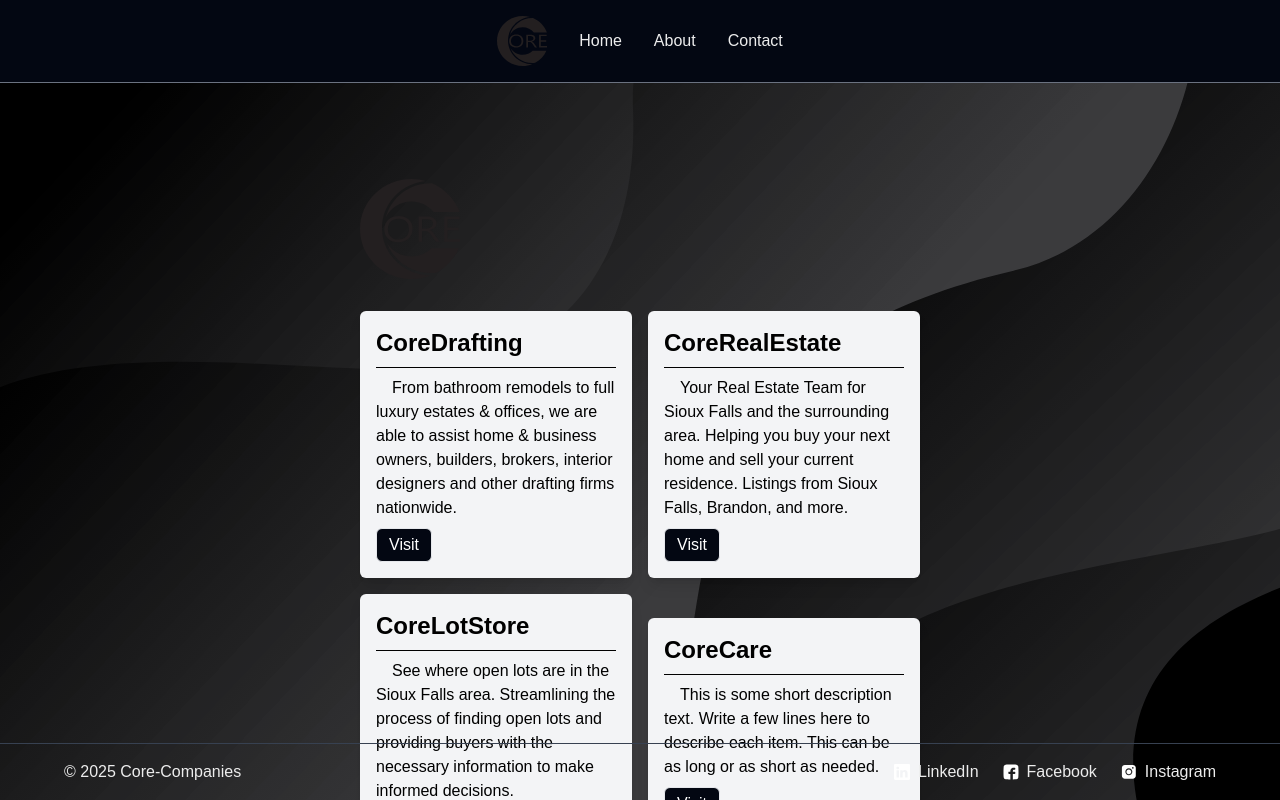
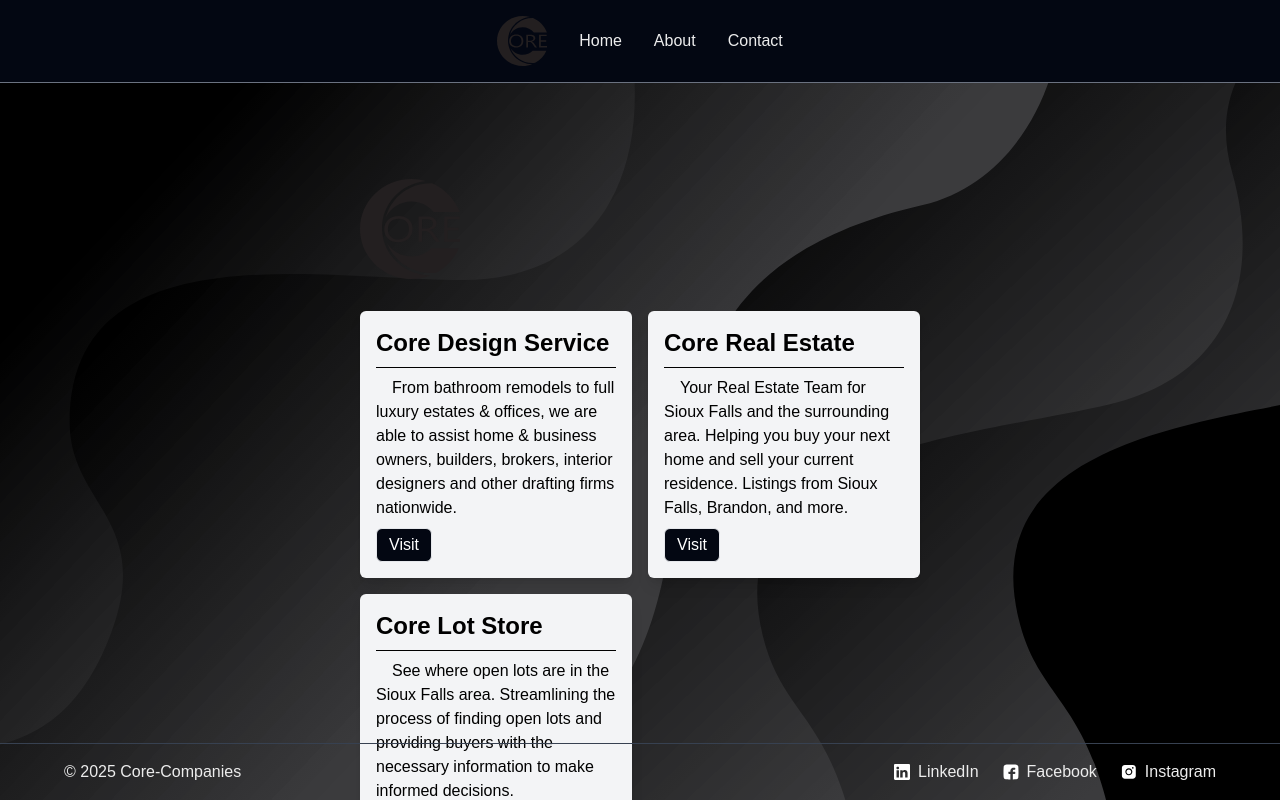
Before and after one commit to Etriz/CoreCompanies, a Next.js app: page / in a window 1280 px wide. Shown: the top 800 px of the page. Built offline with nearby package versions, Linux system fonts and the light colour scheme.

Commit message:
removed remmersion and core care, updated core drafting to core design service

```diff
--- a/app/page.js
+++ b/app/page.js
@@ -30,30 +30,30 @@ export default function Home() {
 				/>
 				<div className="grid grid-cols-1 md:grid-cols-2 gap-4 items-center">
 					<Card
-						title="CoreDrafting"
-						link="coredrafting.com"
+						title="Core Design Service"
+						link="coredesignservice.com"
 						description={draftingDescription()}
 					/>
 					<Card
-						title="CoreRealEstate"
+						title="Core Real Estate"
 						link="corerealestate.agency"
 						description={realEstateDescription()}
 					/>
 					<Card
-						title="CoreLotStore"
+						title="Core Lot Store"
 						link="corelotstore.com"
 						description={lotStoreDescription()}
 					/>
-					<Card
+					{/* <Card
 						title="CoreCare"
 						link="corecare.services"
 						description={coreCareDescription()}
-					/>
-					<Card
+					/> */}
+					{/* <Card
 						title="Remmersion"
 						link="remmersion.com"
 						description={remmersionDescription()}
-					/>
+					/> */}
 				</div>
 			</main>
 		</div>
```
